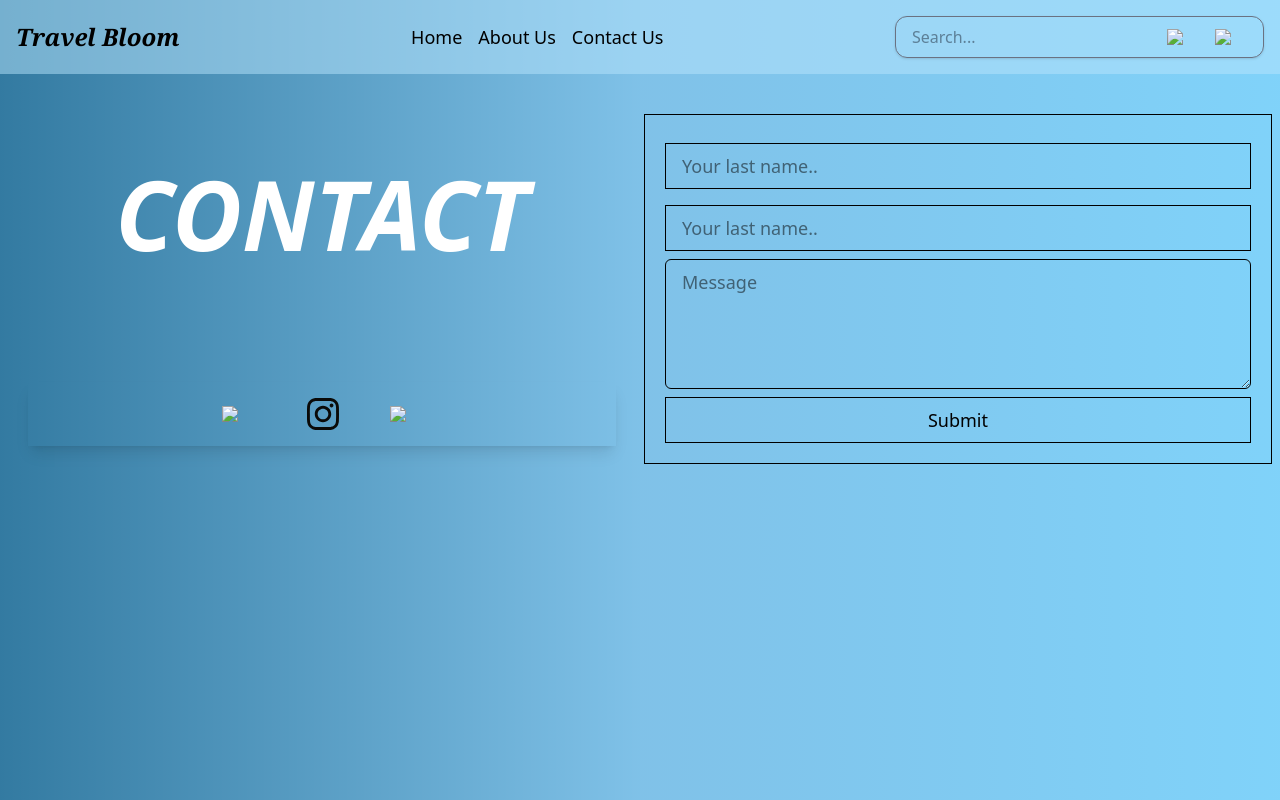
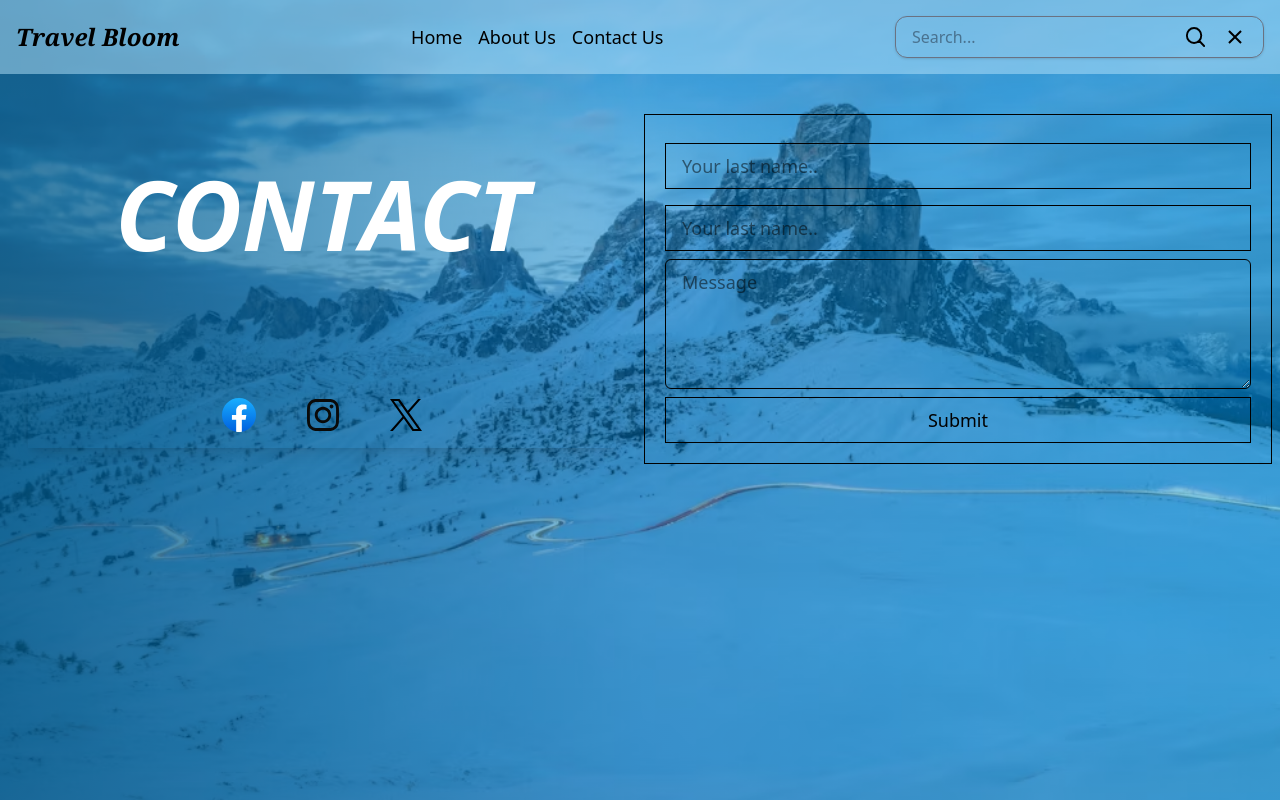
Before and after one commit to tpython699/travel-recommendation, a plain HTML site: page contact.html in a window 1280 px wide. Drawn offline with nearby package versions, Linux system fonts and the light colour scheme; the site is published under a folder, as on GitHub Pages, so addresses that start at the root find nothing.

Commit message:
Update contact.html

```diff
--- a/contact.html
+++ b/contact.html
@@ -4,7 +4,7 @@
         <title>Travel recommendation</title>
         <script src="https://unpkg.com/@tailwindcss/browser@4"></script>
     </head>
-    <body class=" font-sans min-h-screen bg-cover bg-center bg-no-repeat relative" style="background-image: url('/img/background.avif');">
+    <body class=" font-sans min-h-screen bg-cover bg-center bg-no-repeat relative" style="background-image: url('img/background.avif');">
 
       <!-- container with gradient -->
       <div class="absolute inset-0 absolute inset-0 bg-linear-to-r  from-sky-800/80 via-sky-600/50 to-sky-500/50">
@@ -28,10 +28,10 @@
                       placeholder="Search..."
                     />
                     <button type="button" type="submit" id="submit" class="p-2 text-gray-500 ">
-                      <img src="/img/search.svg" class="w-8"/>
+                      <img src="img/search.svg" class="w-8"/>
                     </button>
                     <button id="reset" type="button" class="p-2 pr-4">
-                      <img src="/img/clear.svg" class="w-8"/>
+                      <img src="img/clear.svg" class="w-8"/>
                     </button>
                   </div>
                 </form>
@@ -51,13 +51,13 @@
             <div class="w-full mt-30 shadow-lg py-4 flex justify-center ">
               <ul class="flex justify-between w-50 items-center" >
                 <li><a href="https://www.facebook.com">
-                    <img class="w-8.5" src="/img/facebook.svg"/>
+                    <img class="w-8.5" src="img/facebook.svg"/>
                 </a></li>
                 <li><a href="https://www.instagram.com/">
                     <img class="w-8" src="img/instagram.svg"/>
                 </a></li>
                 <li><a href="https://www.twitter.com">
-                    <img class="w-8"  src="/img/x.svg"/>
+                    <img class="w-8"  src="img/x.svg"/>
                 </a></li>
               </ul>
             </div>
```
